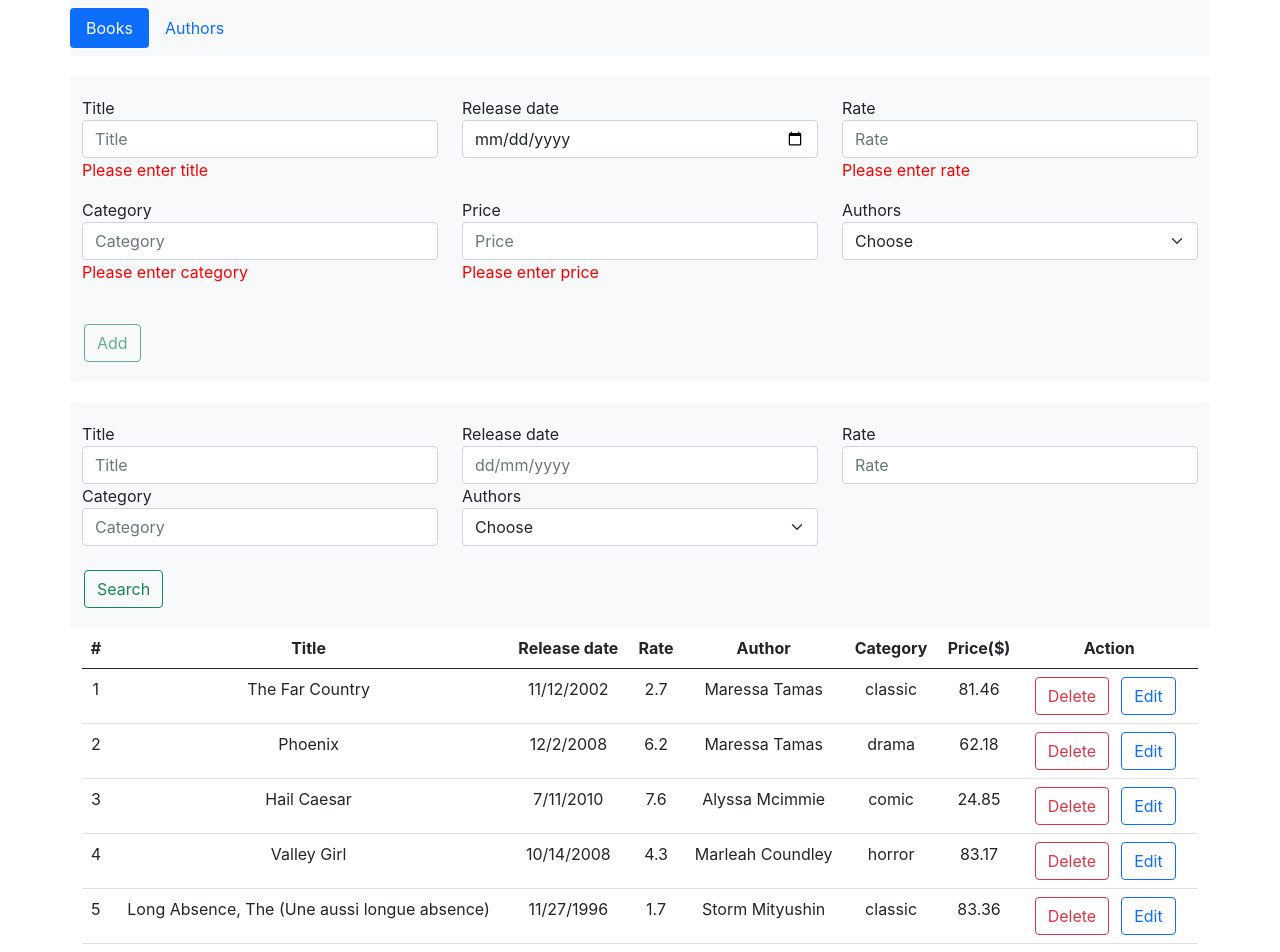
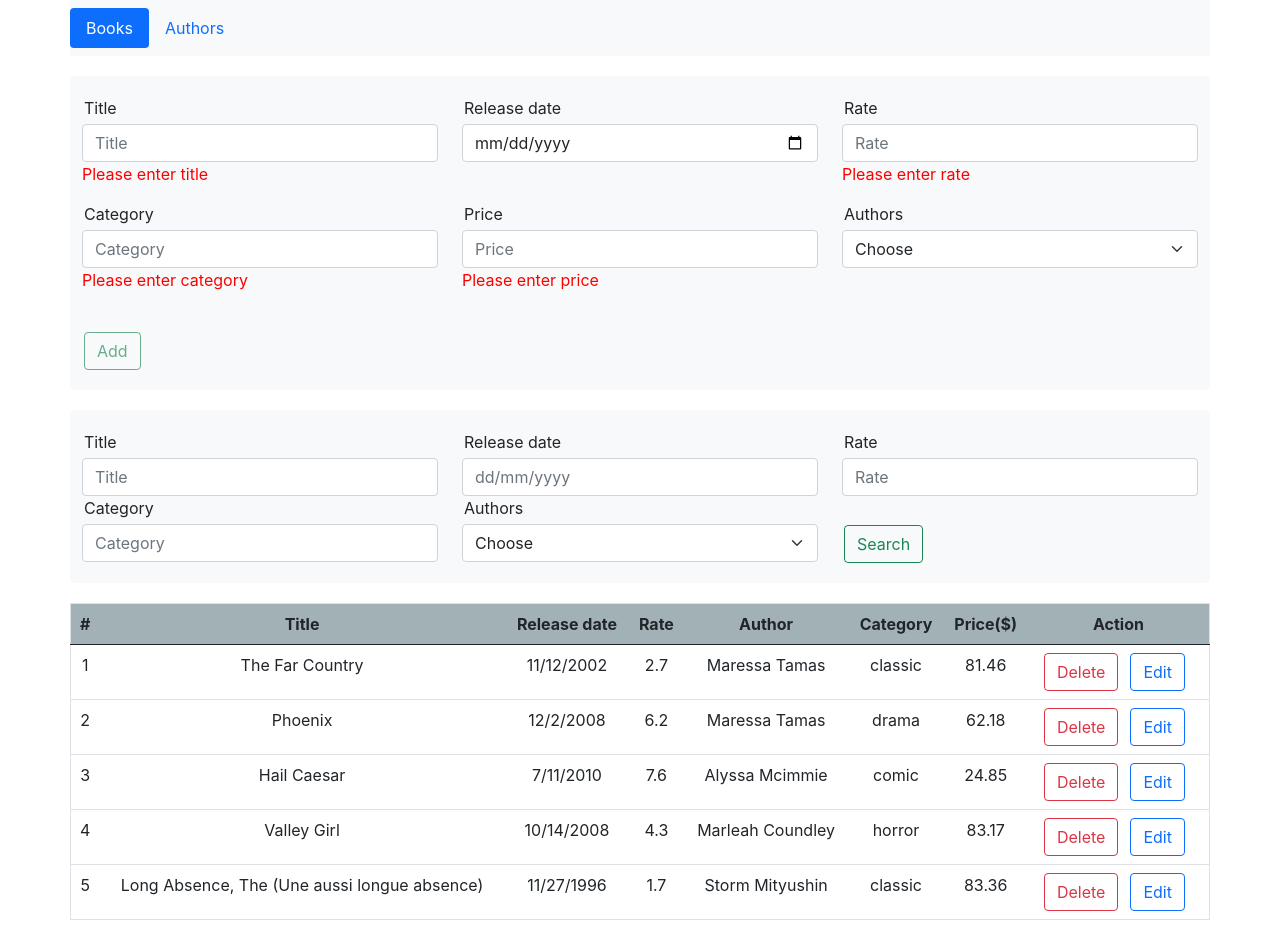
Before and after one commit to somayehbhr/my-library, a React (Create React App) app: page /books in a window 1280 px wide. Shown: the top 952 px of the page. Built offline with nearby package versions, Linux system fonts and the light colour scheme.

Commit message:
style: change table design

```diff
--- a/src/components/Header/index.tsx
+++ b/src/components/Header/index.tsx
@@ -1,6 +1,6 @@
 export const Header = (props: any) => {
 	return (
-		<thead>
+		<thead className="headerColor">
 			<tr>
 				<th scope="col">#</th>
 
--- a/src/index.css
+++ b/src/index.css
@@ -26,3 +26,20 @@ button{
 .error{
   color: red;
 }
+label{
+  padding: 0 0 4px 2px;
+}
+.authorButton{
+  margin-top: 29px;
+}
+table{
+  border: 1px solid black;
+  margin-top: 20px;
+}
+.headerColor{
+  background-color: #a1b1b5;
+}
+.tableSize{
+  padding-right: 0px;
+  padding-left: 0px;
+}
--- a/src/screens/Authors/components/AddAuthor/index.tsx
+++ b/src/screens/Authors/components/AddAuthor/index.tsx
@@ -82,10 +82,9 @@ export const AddAuthor = (props: IDetailEntity) => {
 						/>
 						<p className="error">{formik.errors.fullName || null}</p>
 					</div>
-				</div>
-				<br />
-				<div className="row">
-					<div className="col-md-3">
+					<br />
+
+					<div className="col-md-3 authorButton">
 						<Button
 							disabled={!!Object.keys(formik.errors).length}
 							text={isEditModeEnabled ? "Update" : "Add"}
@@ -94,6 +93,8 @@ export const AddAuthor = (props: IDetailEntity) => {
 						/>
 					</div>
 				</div>
+
+
 			</form>
 		</div>
 	);
--- a/src/screens/Authors/components/SearchAuthors/index.tsx
+++ b/src/screens/Authors/components/SearchAuthors/index.tsx
@@ -36,10 +36,7 @@ export const SearchAuthors: React.FC = () => {
 							onChange={(event) => setSearchItem(event.target.value)}
 						/>
 					</div>
-				</div>
-				<br />
-				<div className="row">
-					<div className="col-md-3">
+					<div className="col-md-3 authorButton">
 						<Button text={"Search"} onClick={search} className={"success"} />
 					</div>
 				</div>
--- a/src/screens/Books/components/AddBook/index.tsx
+++ b/src/screens/Books/components/AddBook/index.tsx
@@ -139,8 +139,6 @@ export const AddBook = (props: IDetailEntity) => {
 	function changeAuthor(event: ChangeEvent<HTMLSelectElement>) {
 		formik.setFieldValue("author_id",event.target.value)
 	}
-
-
 	useEffect(() => {
 		setBookInfo(props.bookInfo);
 		const value = props.bookInfo?.release_date?.split("/").reverse() ?? [];
@@ -148,10 +146,6 @@ export const AddBook = (props: IDetailEntity) => {
 		const date = `${year}-${month?.length === 2 ? month : `0${month}`}-${day?.length === 2 ? day : `0${day}`}`
 		formik.setValues({ ...props.bookInfo,release_date:date});
 	}, [props.bookInfo]);
-
-
-
-
 
 	return (
 		<div className="container addSection bg-light">
--- a/src/screens/Books/components/SearchBooks/index.tsx
+++ b/src/screens/Books/components/SearchBooks/index.tsx
@@ -115,10 +115,7 @@ export const SearchBooks: React.FC = () => {
 							))}
 						</select>
 					</div>
-				</div>
-				<br />
-				<div className="row">
-					<div className="col-md-3">
+					<div className="col-md-3 authorButton">
 						<Button text={"Search"} onClick={search} className={"success"} />
 					</div>
 				</div>
--- a/src/screens/Books/index.tsx
+++ b/src/screens/Books/index.tsx
@@ -39,10 +39,10 @@ export const Books = () => {
 		<>
 			<AddBook bookInfo={selectedRow} selectedRow={selectedRow} />
 			<SearchBooks />
-			<div className="container">
+			<div className="container tableSize">
 				{books.length ? (
 					<table className="table">
-						<Header list={headerList} />
+						<Header list={headerList}/>
 						<tbody>
 							{books.map((row, index) => (
 								<Book
```
